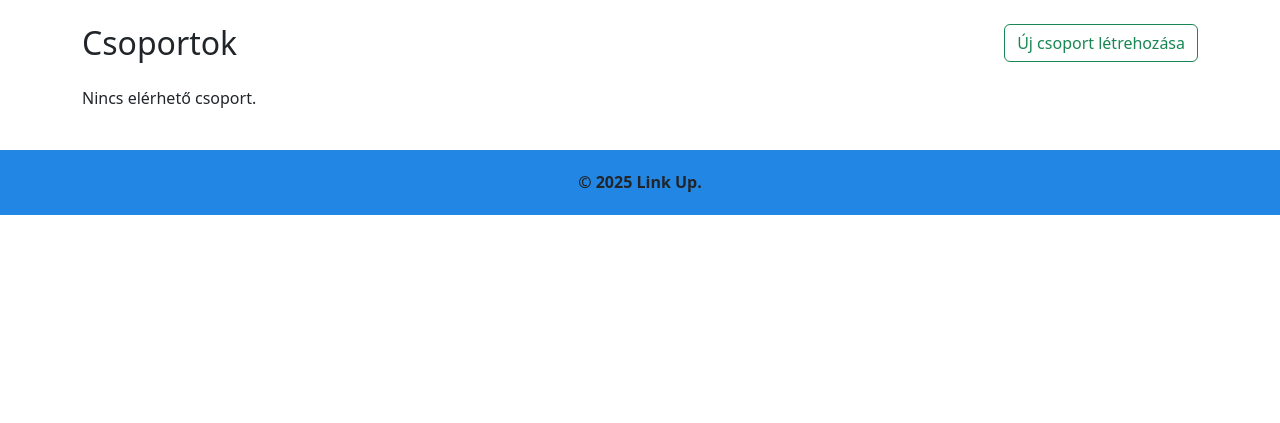
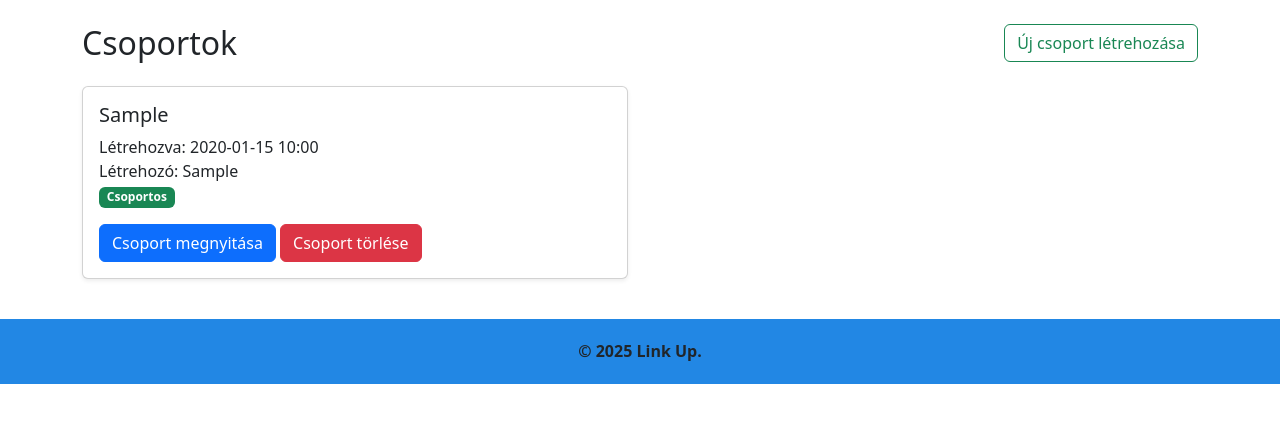
Before and after one commit to B-MaTe/link-up, a Django app: page /csoportok/ in a window 1280 px wide. Shown: the part 56-479 px from the top of the page. Run offline with Django 5.2, Linux system fonts and the light colour scheme; a user stored in the database is signed in; tables that the repository leaves empty hold one stand-in row (values such as "Sample post").

Commit message:
Csoport hozzaadasa, torlese

```diff
--- a/link_up/core/templates/groups.html
+++ b/link_up/core/templates/groups.html
@@ -21,13 +21,43 @@
                                 <span class="badge bg-success">Csoportos</span>
                             </p>
                             <a href="#" class="btn btn-primary">Csoport megnyitása</a>
+                            {% if csoport.felhasznalo.felhasznalonev == user.felhasznalonev %}
+                                <button type="button" class="btn btn-danger"
+                                        data-bs-toggle="modal"
+                                        data-bs-target="#deleteGroup-{{ csoport.id }}">
+                                    Csoport törlése
+                                </button>
+                            {% endif %}
                         </div>
                     </div>
+                </div>
+                <div class="modal fade" id="deleteGroup-{{ csoport.id }}" tabindex="-1" aria-hidden="true">
+                    <div class="modal-dialog modal-dialog-centered">
+                        <div class="modal-content">
+                            <form method="post">
+                                {% csrf_token %}
+                                <input type="hidden" name="csoport-id" value="{{ csoport.id }}">
+                                <div class="modal-header">
+                                    <h5 class="modal-title">Csoport törlése</h5>
+                                    <button type="button" class="btn-close" data-bs-dismiss="modal"
+                                            aria-label="Close"></button>
+                                </div>
+                                <div class="modal-body">
+                                    <p>Biztosan törölni szeretnéd ezt a csoportot: <b>{{ csoport.csoport_nev }}</b> ?
+                                    </p>
+                                </div>
+                                <div class="modal-footer">
+                                    <button type="button" class="btn btn-primary" data-bs-dismiss="modal">Mégse</button>
+                                    <button type="submit" name="removeGroup" class="btn btn-danger">Törlés</button>
+                            </form>
+                        </div>
+                    </div>
+                </div>
                 </div>
             {% empty %}
                 <p>Nincs elérhető csoport.</p>
             {% endfor %}
-        </div>
+    </div>
     </div>
 
     <div class="modal fade" id="addGroup" tabindex="-1" aria-hidden="true">
@@ -37,8 +67,10 @@
                     <h5 class="modal-title">Csoport létrehozása</h5>
                     <button type="button" class="btn-close" data-bs-dismiss="modal" aria-label="Close"></button>
                 </div>
-                <div class="modal-body">
-                    <form id="createGroup">
+                <form method="POST">
+                    {% csrf_token %}
+
+                    <div class="modal-body">
                         <div class="mb-3">
                             <label class="form-label">Létrehozó: {{ felhasznalo_name }}</label>
                         </div>
@@ -51,22 +83,22 @@
                         </div>
                         <div class="mb-3">
                             <label class="form-label">Résztvevők:</label>
-                            <div id="participants" class="mt-3">
-                                <!-- Felhasználó kiválasztók jönnek ide -->
-                            </div>
-                            <button type="button" class="btn btn-sm btn-outline-primary mt-2" onclick="addParticipant()">
+                            <div id="participants" class="mt-3"></div>
+                            <button type="button" class="btn btn-sm btn-outline-primary mt-2"
+                                    onclick="addParticipant()">
                                 <i class="bi bi-plus"></i> Új résztvevő hozzáadása
                             </button>
                         </div>
-                    </form>
-                </div>
-                <div class="modal-footer">
-                    <button type="button" class="btn btn-secondary" data-bs-dismiss="modal">Bezárás</button>
-                    <button type="button" class="btn btn-primary">Csoport létrehozása</button>
-                </div>
+                    </div>
+                    <div class="modal-footer">
+                        <button type="button" class="btn btn-secondary" data-bs-dismiss="modal">Bezárás</button>
+                        <button type="submit" name="addGroup" class="btn btn-primary">Csoport létrehozása</button>
+                    </div>
+                </form>
             </div>
         </div>
     </div>
+
 {% endblock %}
 
 {% block scripts %}
@@ -76,8 +108,8 @@
         }
 
         const felhasznalok = [
-            {% for f in felhasznalok %}
-                {id: {{ f.id }}, nev: "{{ f.felhasznalonev }}"},
+            {% for i in ismerosok %}
+                {id: {{ i.id }}, nev: "{{ i.felhasznalonev }}"},
             {% endfor %}
         ];
 
@@ -92,13 +124,11 @@
             select.classList.add("form-select", "me-2");
             select.required = true;
 
-            // Alap opció
             const defaultOption = document.createElement("option");
             defaultOption.value = "";
             defaultOption.textContent = "-- Válassz tagot --";
             select.appendChild(defaultOption);
 
-            // Összes felhasználó listázása
             felhasznalok.forEach(f => {
                 const option = document.createElement("option");
                 option.value = f.id;
@@ -106,14 +136,13 @@
                 select.appendChild(option);
             });
 
-            // Törlés gomb
             const deleteBtn = document.createElement("button");
             deleteBtn.type = "button";
             deleteBtn.classList.add("btn", "btn-outline-danger", "btn-sm");
             deleteBtn.innerHTML = '<i class="bi bi-trash"></i>';
-            deleteBtn.onclick = function() {
+            deleteBtn.onclick = function () {
                 container.remove();
-                // Legalább egy select maradjon
+
                 if (document.querySelectorAll('#participants select').length === 0) {
                     createUserSelect();
                 }
@@ -132,7 +161,6 @@
             createUserSelect();
         }
 
-        // Kezdetben egy üres select
         createUserSelect();
     </script>
 {% endblock %}
--- a/link_up/core/views.py
+++ b/link_up/core/views.py
@@ -1,3 +1,5 @@
+import datetime
+
 from django.contrib.auth import login
 from django.contrib.auth.decorators import login_required
 from django.contrib.auth.views import LoginView
@@ -27,19 +29,22 @@ class CustomLoginView(LoginView):
         user.save(update_fields=['utolso_bejelentkezes'])
         return super().form_valid(form)
 
+
 def index(request):
     data = {}
     friends = []
 
     if request.user.is_authenticated:
-        all = FelhasznaloKapcsolat.objects.filter(Q(Q(jelolo=request.user) | Q(jelolt=request.user)) & Q(statusz=KapcsolatStatus.ACCEPTED.name.lower()))
+        all = FelhasznaloKapcsolat.objects.filter(
+            Q(Q(jelolo=request.user) | Q(jelolt=request.user)) & Q(statusz=KapcsolatStatus.ACCEPTED.name.lower()))
 
         for kapcsolat in all:
             if kapcsolat.jelolo == request.user:
-                friends.append(SearchUser(kapcsolat.jelolt.id, kapcsolat.jelolt.felhasznalonev, kapcsolat.jelolt.profil_kep))
+                friends.append(
+                    SearchUser(kapcsolat.jelolt.id, kapcsolat.jelolt.felhasznalonev, kapcsolat.jelolt.profil_kep))
             else:
-                friends.append(SearchUser(kapcsolat.jelolo.id, kapcsolat.jelolo.felhasznalonev, kapcsolat.jelolo.profil_kep))
-
+                friends.append(
+                    SearchUser(kapcsolat.jelolo.id, kapcsolat.jelolo.felhasznalonev, kapcsolat.jelolo.profil_kep))
 
     if request.method == 'GET':
         page: Page = Page(1, 5, 1, False, False)
@@ -95,7 +100,7 @@ def search_users(request):
 
 
 @login_required
-def user_info(request, user_id = None):
+def user_info(request, user_id=None):
     if user_id:
         user = Felhasznalo.objects.get(id=user_id)
 
@@ -111,7 +116,8 @@ def user_info(request, user_id = None):
     if not same_user:
         from_user = request.user
         to_user = Felhasznalo.objects.get(id=user.id)
-        kapcsolat = FelhasznaloKapcsolat.objects.filter(Q(jelolo=from_user, jelolt=to_user) | Q(jelolo=to_user, jelolt=from_user)).first()
+        kapcsolat = FelhasznaloKapcsolat.objects.filter(
+            Q(jelolo=from_user, jelolt=to_user) | Q(jelolo=to_user, jelolt=from_user)).first()
         if kapcsolat:
             status = from_string(kapcsolat.statusz)
 
@@ -149,11 +155,11 @@ def user_info(request, user_id = None):
             if not same_user:
                 from_user = request.user
                 to_user = Felhasznalo.objects.get(id=user.id)
-                kapcsolat = FelhasznaloKapcsolat.objects.get_or_create(jelolo=from_user, jelolt=to_user, statusz=KapcsolatStatus.PENDING.name.lower())
+                kapcsolat = FelhasznaloKapcsolat.objects.get_or_create(jelolo=from_user, jelolt=to_user,
+                                                                       statusz=KapcsolatStatus.PENDING.name.lower())
                 if kapcsolat:
                     status = from_string(kapcsolat[0].statusz)
                     added = True
-
 
             return render(request, 'user_info.html', {
                 'user': user,
@@ -188,7 +194,6 @@ def user_info(request, user_id = None):
             user.delete()
             return redirect('index')
 
-
     return render(request, 'user_info.html', {
         'user': user,
         'readonly': user != request.user,
@@ -212,11 +217,14 @@ def connections(request):
             kapcsolat.save(update_fields=['statusz'])
             message = "Jelölés sikeresen elutasítva!"
 
-
-    pending_from_user = FelhasznaloKapcsolat.objects.filter(jelolo=request.user, statusz=KapcsolatStatus.PENDING.name.lower())
-    pending_to_user = FelhasznaloKapcsolat.objects.filter(jelolt=request.user, statusz=KapcsolatStatus.PENDING.name.lower())
-    rejected_from_user = FelhasznaloKapcsolat.objects.filter(jelolo=request.user, statusz=KapcsolatStatus.REJECTED.name.lower())
-    rejected_to_user = FelhasznaloKapcsolat.objects.filter(jelolt=request.user, statusz=KapcsolatStatus.REJECTED.name.lower())
+    pending_from_user = FelhasznaloKapcsolat.objects.filter(jelolo=request.user,
+                                                            statusz=KapcsolatStatus.PENDING.name.lower())
+    pending_to_user = FelhasznaloKapcsolat.objects.filter(jelolt=request.user,
+                                                          statusz=KapcsolatStatus.PENDING.name.lower())
+    rejected_from_user = FelhasznaloKapcsolat.objects.filter(jelolo=request.user,
+                                                             statusz=KapcsolatStatus.REJECTED.name.lower())
+    rejected_to_user = FelhasznaloKapcsolat.objects.filter(jelolt=request.user,
+                                                           statusz=KapcsolatStatus.REJECTED.name.lower())
 
     return render(request, 'connections.html', {
         'pending_from_user': pending_from_user,
@@ -225,6 +233,7 @@ def connections(request):
         'rejected_to_user': rejected_to_user,
         'message': message
     })
+
 
 def register(request):
     if request.method == 'POST':
@@ -262,12 +271,65 @@ def health(request):
 
     return HttpResponse(html_content)
 
+
 def csoportok_view(request):
-    # csoportok = Csoport.objects.all().order_by('-letrehozas_ido')  # Legújabb csoportok elöl
-    # return render(request, 'groups.html', {'csoportok': csoportok})
+    csoportok = Csoport.objects.filter()
+    sajat_csoportok = FelhasznaloCsoport.objects.filter(Q(felhasznalo_id=request.user.id))
     felhasznalo_name = request.user.felhasznalonev
-    felhasznalok = Felhasznalo.objects.all()
+    ismerosok = FelhasznaloKapcsolat.objects.filter(
+        Q(Q(jelolo=request.user) | Q(jelolt=request.user)) & Q(statusz=KapcsolatStatus.ACCEPTED.name.lower()))
+    ismeros_id_list = []
+    sajat_csoportok_id_list = []
+
+    if request.method == 'POST':
+        if "addGroup" in request.POST:
+            csoport_nev = request.POST.get("gname")
+            tagok_id = request.POST.getlist("tagok")
+            egyedi_tagok_id = list(set(tagok_id))
+            egyedi_tagok_id.append(str(request.user.id))
+            uj_csoport = Csoport.objects.create(
+                csoport_nev=csoport_nev,
+                letrehozas_ido=datetime.datetime.now(),
+                felhasznalo=request.user,
+                privat_beszelgetes=False
+            )
+
+            FelhasznaloCsoport.objects.create(
+                csoport=uj_csoport,
+                felhasznalo=request.user
+            )
+
+            for tag_id in tagok_id:
+                FelhasznaloCsoport.objects.create(
+                    csoport=uj_csoport,
+                    felhasznalo=Felhasznalo.objects.get(pk=tag_id),
+                )
+
+            return redirect('csoportok')
+        elif "removeGroup" in request.POST:
+            torlendo_csoport_id = request.POST.get("csoport-id")
+            Csoport.objects.filter(pk=torlendo_csoport_id).delete()
+
+    for kapcsolat in ismerosok:
+        if kapcsolat.jelolo.id != request.user.id:
+            ismeros_id_list.append(kapcsolat.jelolo.id)
+        if kapcsolat.jelolt.id != request.user.id:
+            ismeros_id_list.append(kapcsolat.jelolt.id)
+
+    ismeros_id_list = list(set(ismeros_id_list))
+
+    ismerosok = Felhasznalo.objects.filter(id__in=ismeros_id_list)
+
+    for csoport in sajat_csoportok:
+        for csopi in csoportok:
+            if csopi.id == csoport.csoport_id:
+                sajat_csoportok_id_list.append(csopi.id)
+
+    sajat_csoportok_id_list = list(set(sajat_csoportok_id_list))
+    csoportok = Csoport.objects.filter(id__in=sajat_csoportok_id_list)
+
     return render(request, 'groups.html', {
         'felhasznalo_name': felhasznalo_name,
-        'felhasznalok': felhasznalok,
+        'ismerosok': ismerosok,
+        'csoportok': csoportok,
     })
```
